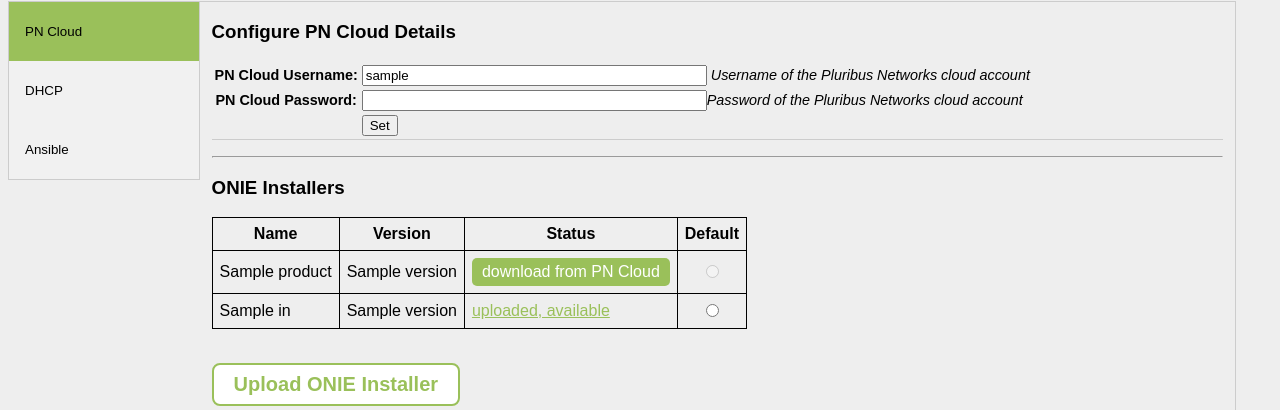
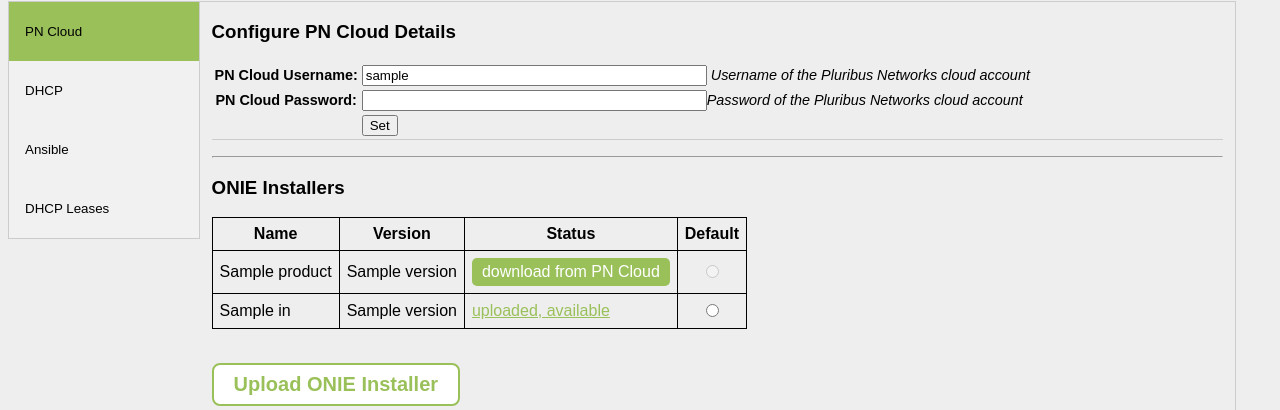
Before and after one commit to amitsi/onieztp, a Flask app: template onie/docker/app/onie/templates/show_entries.html in a window 1280 px wide. Shown: the part 90-500 px from the top of the page. Run offline with Flask 2, Linux system fonts and the light colour scheme; tables that the repository leaves empty hold one stand-in row (values such as "Sample post"); the template is opened without the code that fills it: values that come from a table or form of the project are taken from there, most other values are stand-ins (such as "Sample title", 1, 10 or a date in 2020).

Commit message:
Issue #24: dhcpd leased IP Tabs
Added tab showing list of DHCP leases

```diff
--- a/onie/docker/app/onie/onie.py
+++ b/onie/docker/app/onie/onie.py
@@ -2,6 +2,7 @@
 import csv
 import datetime
 import glob
+from isc_dhcp_leases import Lease, IscDhcpLeases
 from netaddr import IPNetwork
 import os
 import re
@@ -53,6 +54,7 @@
 ONIE_INSTALLER_RE = re.compile(r'^onie-installer-([\d\.]+)-(\d+)$')
 
 KEYFILE = '/var/tmp/.key'
+LEASES_FILE = '/var/lib/dhcp/dhcpd.leases'
 
 WWW_ROOT = '/var/www/html/images'
 ONIE_INSTALLER_PATH = os.path.join(WWW_ROOT, 'onie-installer')
@@ -530,11 +532,16 @@
     downloaded = [ x['sw_pid'] for x in products if x['__downloaded'] ]
     uploaded = [ onie_installer_details(x) for x in onie_installers if x not in downloaded ]
 
+    dhcp_leases = []
+    if os.path.isfile(LEASES_FILE):
+        dhcp_leases = reversed(IscDhcpLeases(LEASES_FILE).get())
+
     return render_template('show_entries.html', server=server,
             entries=clients, onie=onie, ansible=ansible, hostfiles=hostfiles,
             assets=assets, products=products, activation_keys=activation_keys,
             activations_by_device_id=activations_by_device_id, onie_installers=onie_installers,
-            uploaded=uploaded, current=current, services=services, http_base=http_base)
+            uploaded=uploaded, current=current, services=services, http_base=http_base,
+            dhcp_leases=dhcp_leases)
 
 def get_default_interface():
     with open('/proc/net/route') as f:
--- a/onie/docker/app/onie/templates/show_entries.html
+++ b/onie/docker/app/onie/templates/show_entries.html
@@ -42,6 +42,7 @@
   hash = window.location.hash.substr(1);
   switch (hash) {
       case 'ansible':
+      case 'leases':
       case 'pnc':
       case 'dhcp':
           setDefaultTab(hash);
@@ -78,6 +79,7 @@
   <button id='button-pnc' class="tablinks" onclick="openTab(event, 'tab-pnc')">PN Cloud</button>
   <button id='button-dhcp' class="tablinks" onclick="openTab(event, 'tab-dhcp')">DHCP</button>
   <button id='button-ansible' class="tablinks" onclick="openTab(event, 'tab-ansible')">Ansible</button>
+  <button id='button-leases' class="tablinks" onclick="openTab(event, 'tab-leases')">DHCP Leases</button>
 </div>
 
 <div id="tab-pnc" class="tabcontent">
@@ -284,4 +286,24 @@
   <hr/>
   {% endif %}
 </div>
+
+<div id="tab-leases" class="tabcontent">
+    <h3>Configure PN Cloud Details</h3>
+
+    <small><em><strong>Note:</strong> Static DHCP hosts are not listed here.</em></small><p/>
+    <table class="thinborder">
+        <tr><th>MAC</th><th>IP</th><th>Lease Start</th><th>Lease End</th><th>Active</th></tr>
+        {% for lease in dhcp_leases %}
+        <tr><td><strong>{{ lease.ethernet }}</strong></td>
+            <td>{{ lease.ip }}</td>
+            <td>{{ lease.start }}</td>
+            <td>{{ lease.end }}</td>
+            <td align="center">{% if lease.active %}<span class="green-button"/>{% endif %}</td>
+        </tr>
+        {% else %}
+        <tr><td colspan="5" align="center"><em>No leases</em></td></tr>
+        {% endfor %}
+    </table>
+</div>
+
 {% endblock %}
```
Also changed, not shown: 1 other file.
